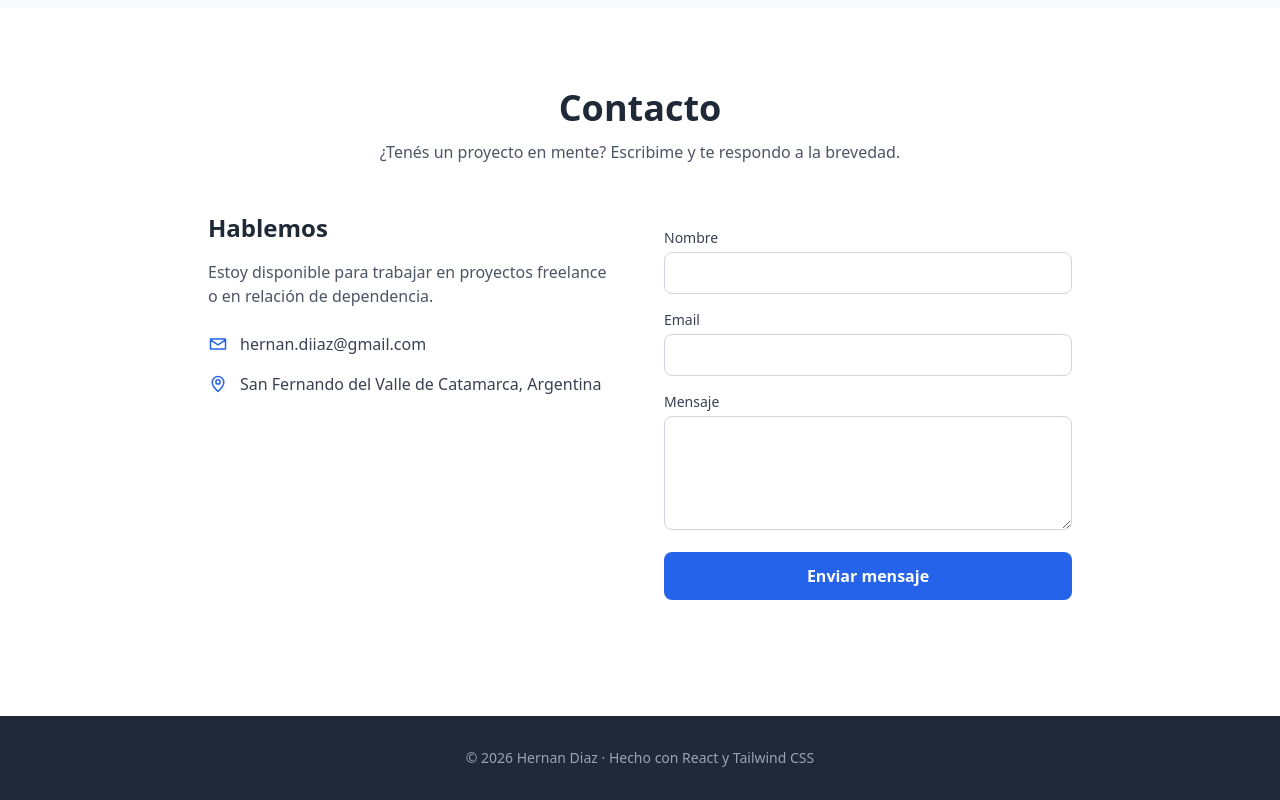
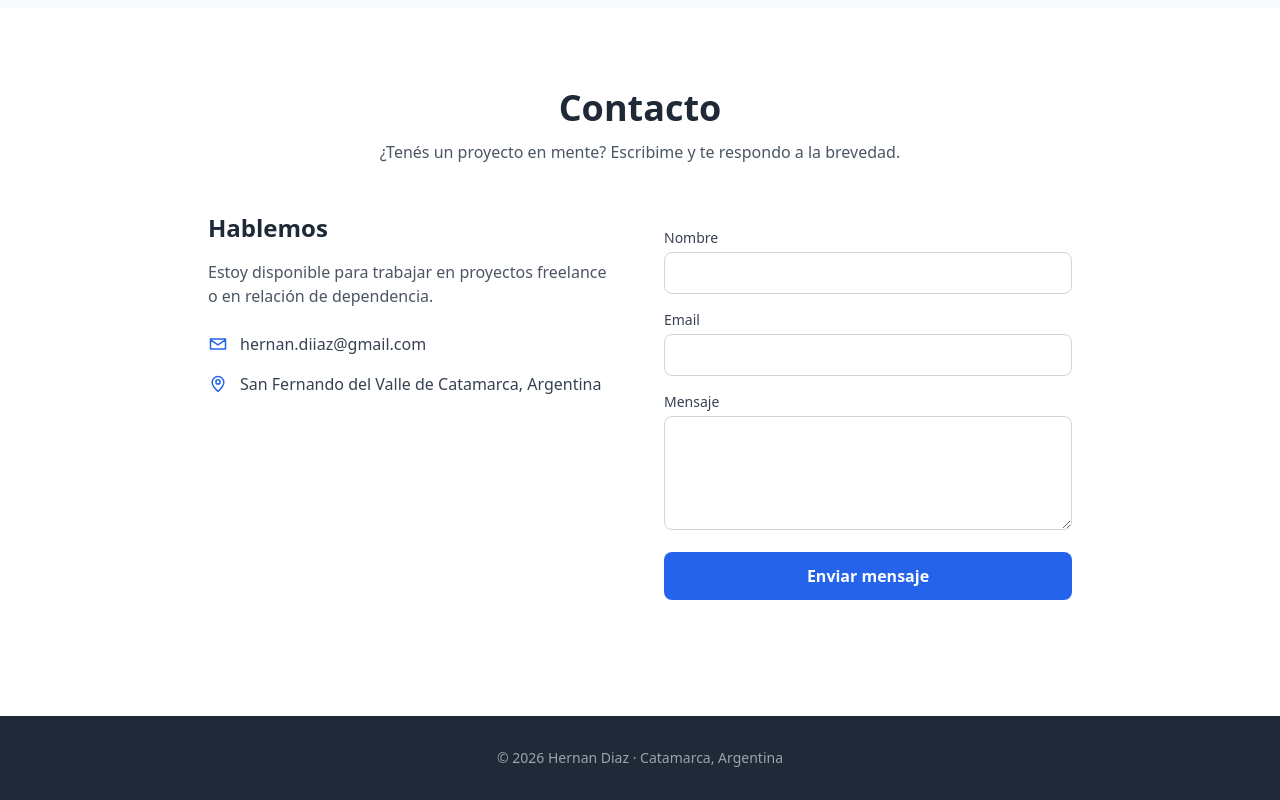
Before and after one commit to HernanDiaz94/MiPorfolio, a React (Vite) app: page / in a window 1280 px wide. Shown: the part 2223-3023 px from the top of the page. Built offline with nearby package versions, Linux system fonts and the light colour scheme; no server answers; the database is empty.

Commit message:
Actualiza texto del footer

```diff
--- a/src/App.jsx
+++ b/src/App.jsx
@@ -55,7 +55,7 @@ function App() {
       <footer className="bg-gray-800 text-white py-8">
         <div className="max-w-6xl mx-auto px-4 text-center">
           <p className="text-gray-400 text-sm">
-            © {currentYear} {profile.full_name} · Hecho con React y Tailwind CSS
+            © {currentYear} {profile.full_name} · Catamarca, Argentina
           </p>
         </div>
       </footer>
```
